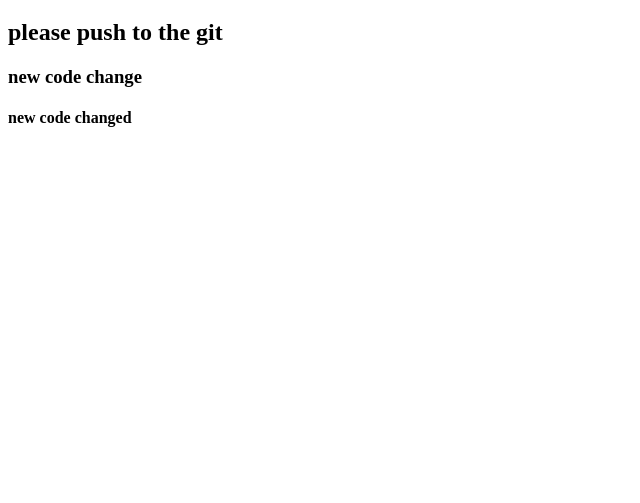
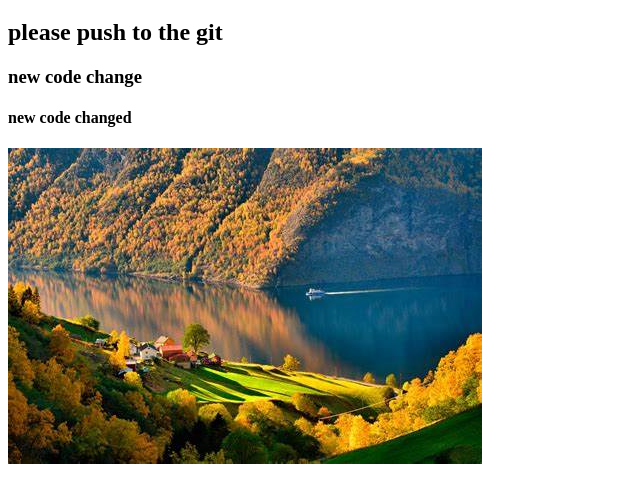
Before and after one commit to anshimi/my-first-repo1, a plain HTML site: page index.html in a window 1280 px wide. Shown: the part 61-564 px from the top of the page, without its empty margins (0-640 px from the left). Drawn offline with Linux system fonts and the light colour scheme.

Commit message:
image added

```diff
--- a/index.html
+++ b/index.html
@@ -12,5 +12,6 @@
     <h2>please push to the git</h2>
     <h3>new code change</h3>
     <h4>new code changed</h4>
+    <img src="nature2.jpg" alt="">
 </body>
 </html>
```
Also changed, not shown: nature2.jpg (added).
